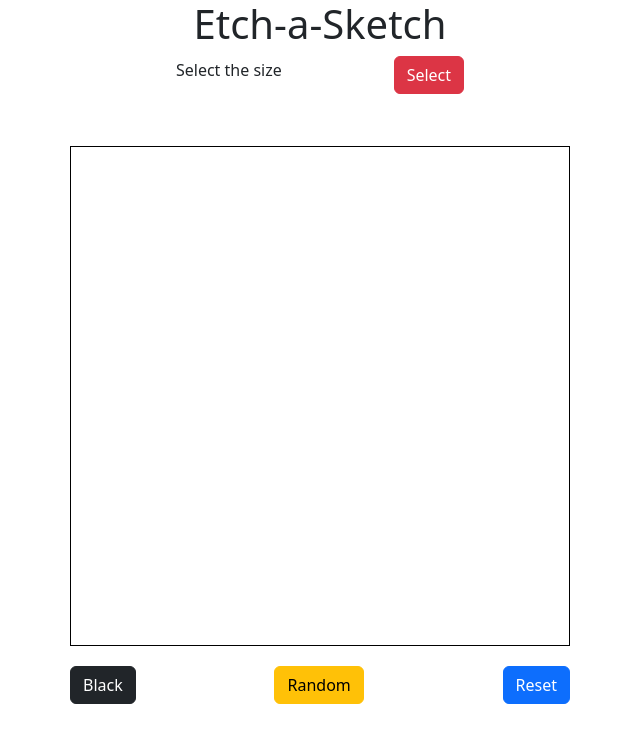
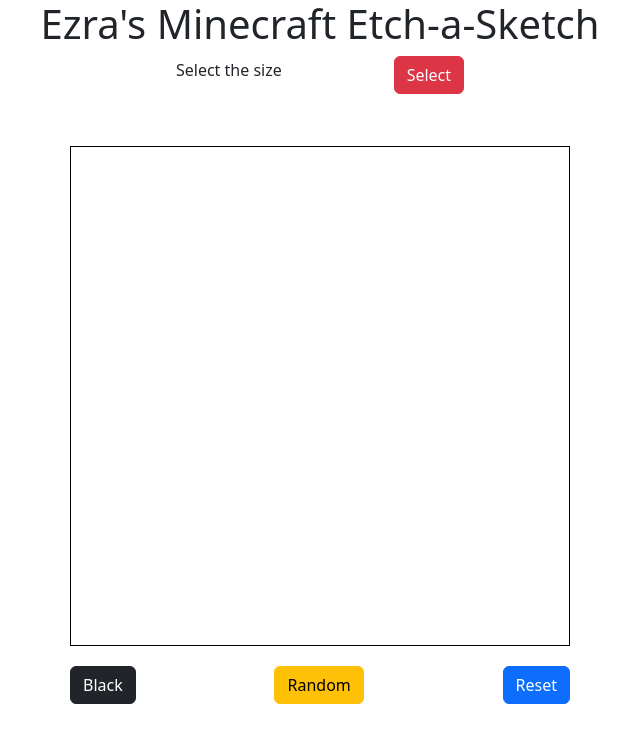
Before and after one commit to szmtz/etchasketch, a website: page index.html in a window 1280 px wide. Shown: the whole page, without its empty margins (320-960 px from the left). Drawn offline with nearby package versions, Linux system fonts and the light colour scheme.

Commit message:
Update index.html

```diff
--- a/index.html
+++ b/index.html
@@ -9,7 +9,7 @@
     <script src="main.js"></script>
 </head>
 <body>
-    <h1>Etch-a-Sketch</h1>
+    <h1>Ezra's Minecraft Etch-a-Sketch</h1>
     <div class="header">
         <h6>Select the size</h6>
         <button id="popup" class="btn btn-danger">Select</button>
```
